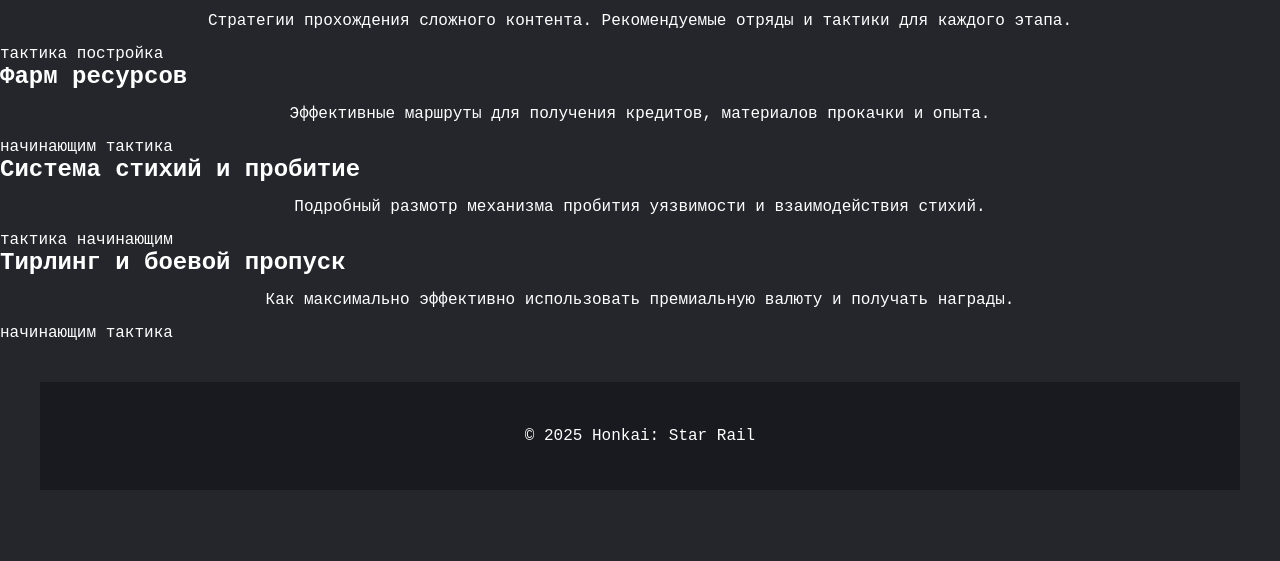
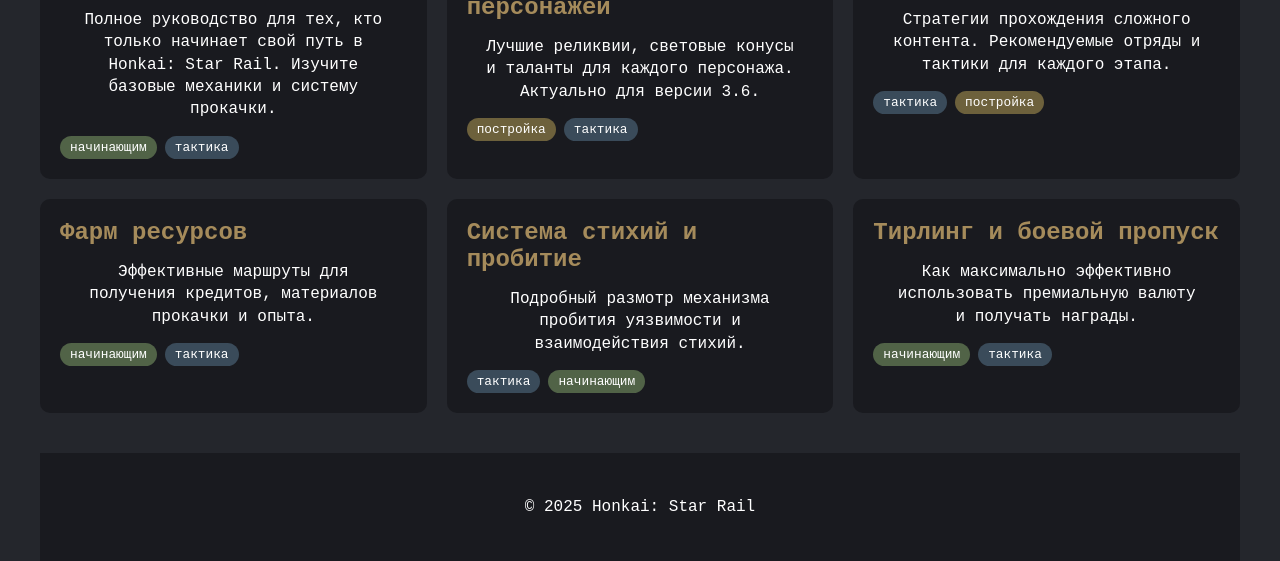
Before and after one commit to xlebyshekhh/game_portal_XSR, a plain HTML site: page guides.html in a window 1280 px wide. Shown: the part 271-832 px from the top of the page. Before the commit the page ends 800 px from the top, so only its background shows below. Drawn offline with Linux system fonts and the light colour scheme.

Commit message:
Версия 0.2.3

```diff
--- a/style.css
+++ b/style.css
@@ -214,6 +214,77 @@ img{
     opacity: 1;
 }
 
+/* Гайды */
+
+* {
+    margin: 0;
+    padding: 0;
+    box-sizing: border-box;
+}
+
+.container{
+    margin-top: 150px;
+}
+
+.container h1{
+    margin-bottom: 1%;
+}
+
+.guides-grid {
+    display: grid;
+    grid-template-columns: repeat(auto-fit, minmax(300px, 1fr));
+    gap: 20px;
+    max-width: 1200px;
+    margin: 0 auto;
+}
+
+.guide-card {
+    background: #191a1f;
+    padding: 20px;
+    border-radius: 10px;
+    text-decoration: none;
+    color: white;
+    transition: 0.3s;
+}
+
+.guide-card:hover {
+    transform: translateY(-5px);
+    background: #24221e;
+}
+
+.guide-card:active {
+    transform: translateY(-2px);
+}
+
+.guide-title {
+    color: #a58b5b;
+    margin-bottom: 10px;
+}
+
+.guide-description {
+    color: white;
+    margin-bottom: 15px;
+    line-height: 1.4;
+}
+
+.guide-tags {
+    display: flex;
+    gap: 8px;
+    flex-wrap: wrap;
+}
+
+.tag {
+    background: #a58b5b;
+    padding: 4px 10px;
+    border-radius: 15px;
+    font-size: 0.8rem;
+}
+
+.tag.beginner { background: #516347; }
+.tag.tactics { background: #3a4b5a; }
+.tag.build { background: #6d613c; }
+
+
 /* Новостная страница */
 
 
```
